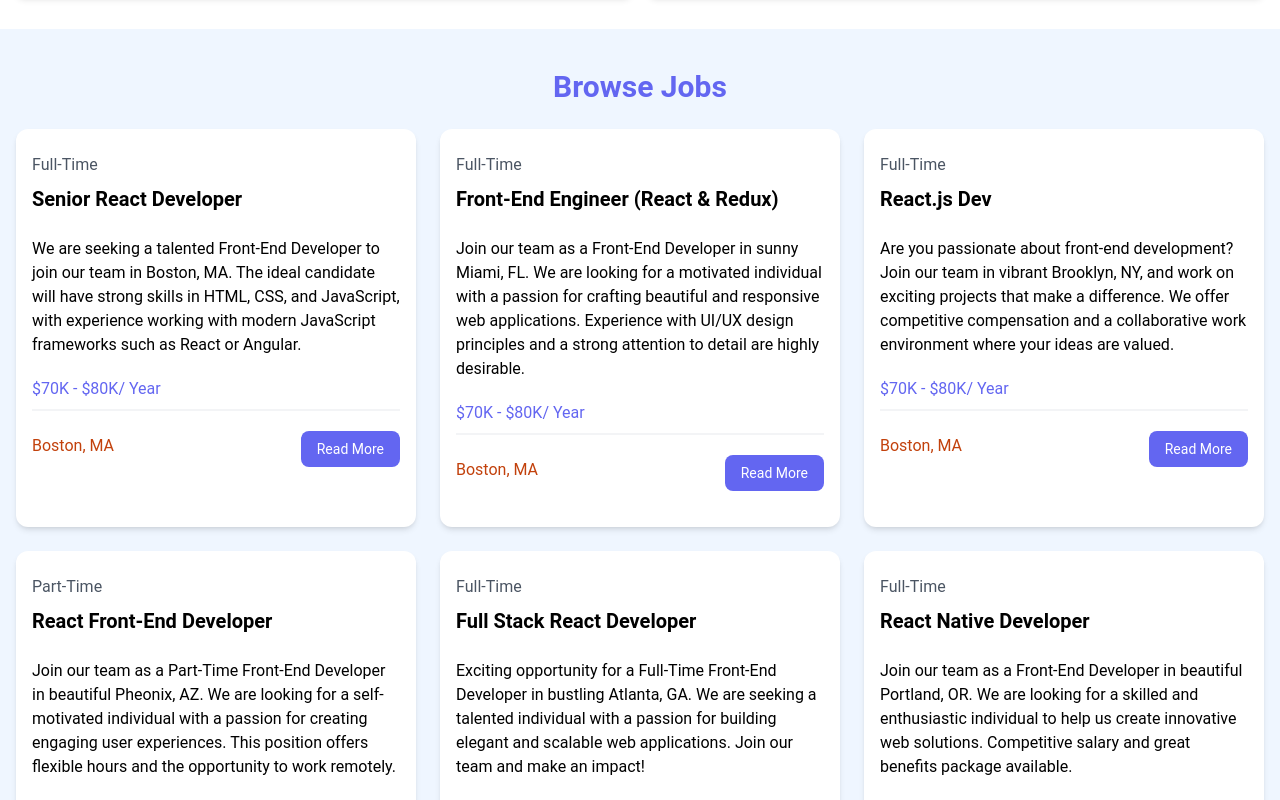
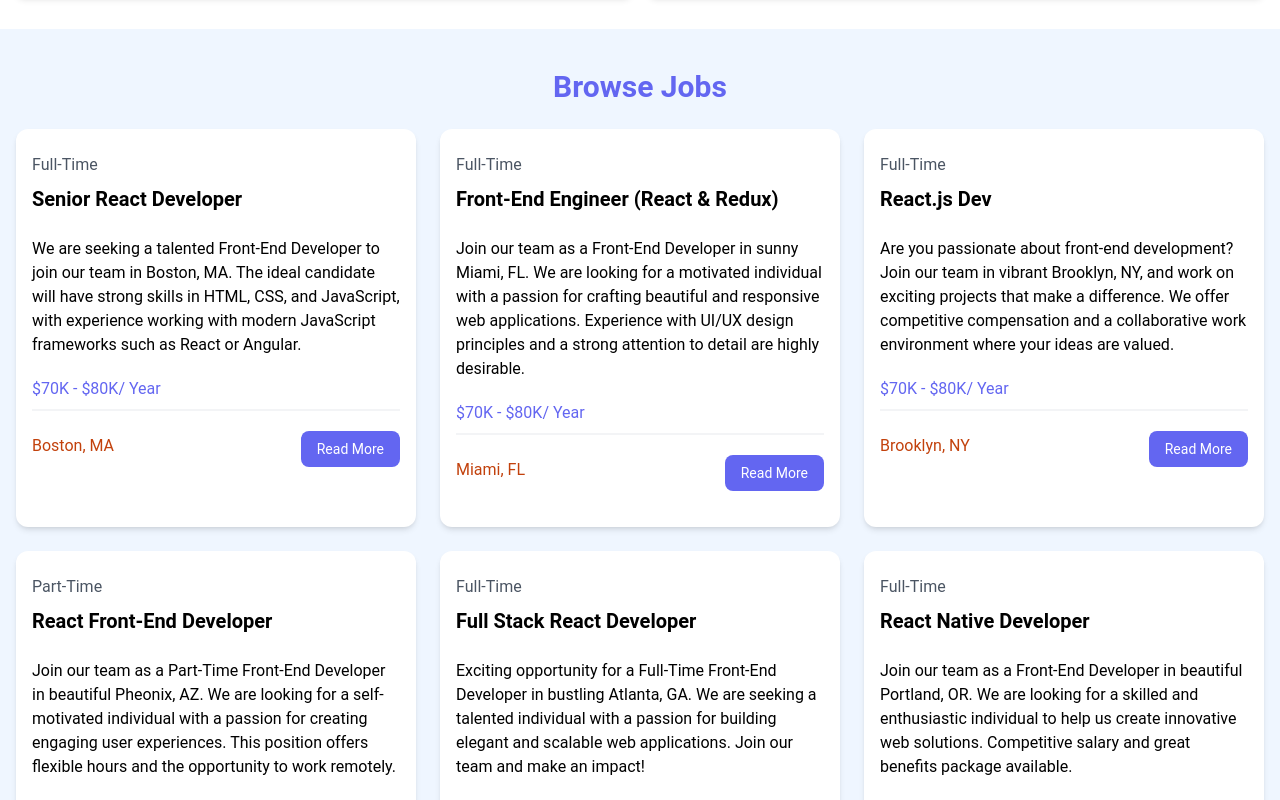
Before and after one commit to 2022Dong/react-jobs, a React (Vite) app: page / in a window 1280 px wide. Shown: the part 580-1380 px from the top of the page. Built offline with nearby package versions, Linux system fonts and the light colour scheme.

Commit message:
feat: JobListing.jsx

```diff
--- /dev/null
+++ b/src/components/JobListing.jsx
@@ -0,0 +1,35 @@
+const JobListing = ({ job }) => {
+  return (
+    <div className="bg-white rounded-xl shadow-md relative">
+          <div className="p-4">
+            <div className="mb-6">
+              <div className="text-gray-600 my-2">{job.type}</div>
+              <h3 className="text-xl font-bold">{job.title}</h3>
+            </div>
+
+            <div className="mb-5">
+             {job.description}
+            </div>
+
+            <h3 className="text-indigo-500 mb-2">{job.salary}/ Year</h3>
+
+            <div className="border border-gray-100 mb-5"></div>
+
+            <div className="flex flex-col lg:flex-row justify-between mb-4">
+              <div className="text-orange-700 mb-3">
+                <i className="fa-solid fa-location-dot text-lg"></i>
+                {job.location}
+              </div>
+              <a
+                href={`/job/${job.id}`}
+                className="h-[36px] bg-indigo-500 hover:bg-indigo-600 text-white px-4 py-2 rounded-lg text-center text-sm"
+              >
+               Read More
+              </a>
+            </div>
+          </div>
+        </div>
+  )
+}
+
+export default JobListing
--- a/src/components/JobListings.jsx
+++ b/src/components/JobListings.jsx
@@ -1,4 +1,5 @@
 import jobs from '../jobs.json';
+import JobListing from './JobListing';
 
 const JobListings = () => {
   return (
@@ -9,35 +10,8 @@ const JobListings = () => {
       </h2>
       <div className="grid grid-cols-1 md:grid-cols-3 gap-6">
         {jobs.map((job) => (
-        <div className="bg-white rounded-xl shadow-md relative">
-          <div className="p-4">
-            <div className="mb-6">
-              <div className="text-gray-600 my-2">{job.type}</div>
-              <h3 className="text-xl font-bold">{job.title}</h3>
-            </div>
-
-            <div className="mb-5">
-             {job.description}
-            </div>
-
-            <h3 className="text-indigo-500 mb-2">{job.salary}/ Year</h3>
-
-            <div className="border border-gray-100 mb-5"></div>
-
-            <div className="flex flex-col lg:flex-row justify-between mb-4">
-              <div className="text-orange-700 mb-3">
-                <i className="fa-solid fa-location-dot text-lg"></i>
-                Boston, MA
-              </div>
-              <a
-                href="job.html"
-                className="h-[36px] bg-indigo-500 hover:bg-indigo-600 text-white px-4 py-2 rounded-lg text-center text-sm"
-              >
-               Read More
-              </a>
-            </div>
-          </div>
-        </div>))}
+            <JobListing key={job.id} job={ job } />
+        ))}
 
       </div>
     </div>
```
